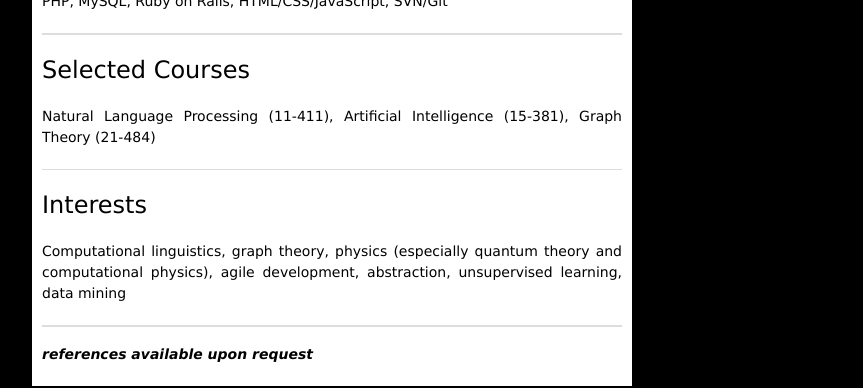
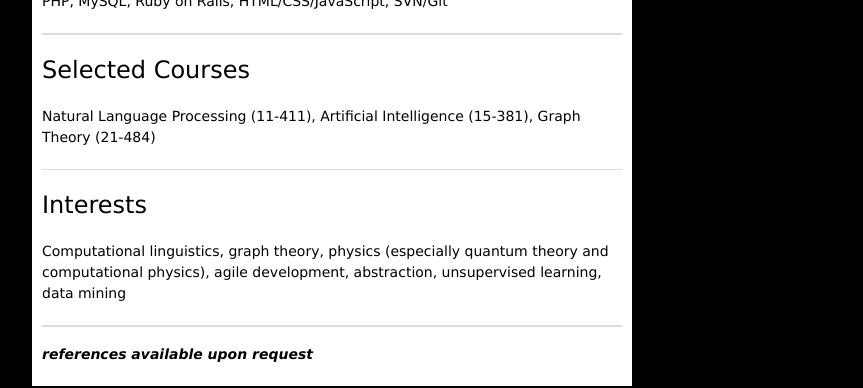
Before and after one commit to catgofire/catgofire.github.com, a Jekyll site: the page built from resume.md, in a window 1280 px wide. Shown: the part 2044-2432 px from the top of the page, without its empty margins (133-996 px from the left). Built offline with Jekyll 4.4.1, drawn with Linux system fonts in a browser that asks for light colours; nearby versions of some CDN libraries; Markdown is read by kramdown in place of the engine named in the settings.

Commit message:
fix text alignment for skinny screens

```diff
--- a/assets/css/resume.css
+++ b/assets/css/resume.css
@@ -5,6 +5,10 @@
   width: 580px;
   background-color: white;
   color: black;
+}
+
+.left-block p {
+  text-align:left;
 }
 
 h1, h2, h3 {
```
